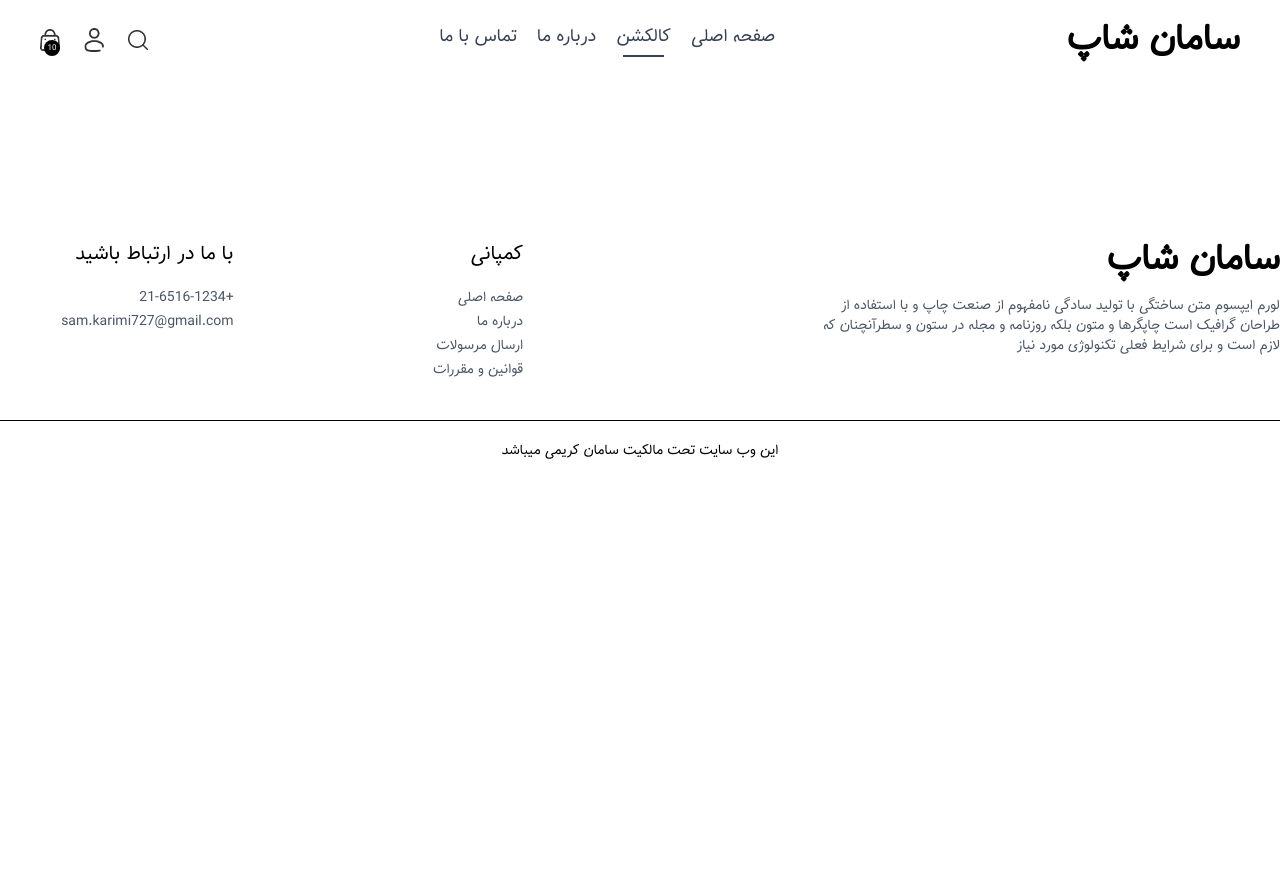
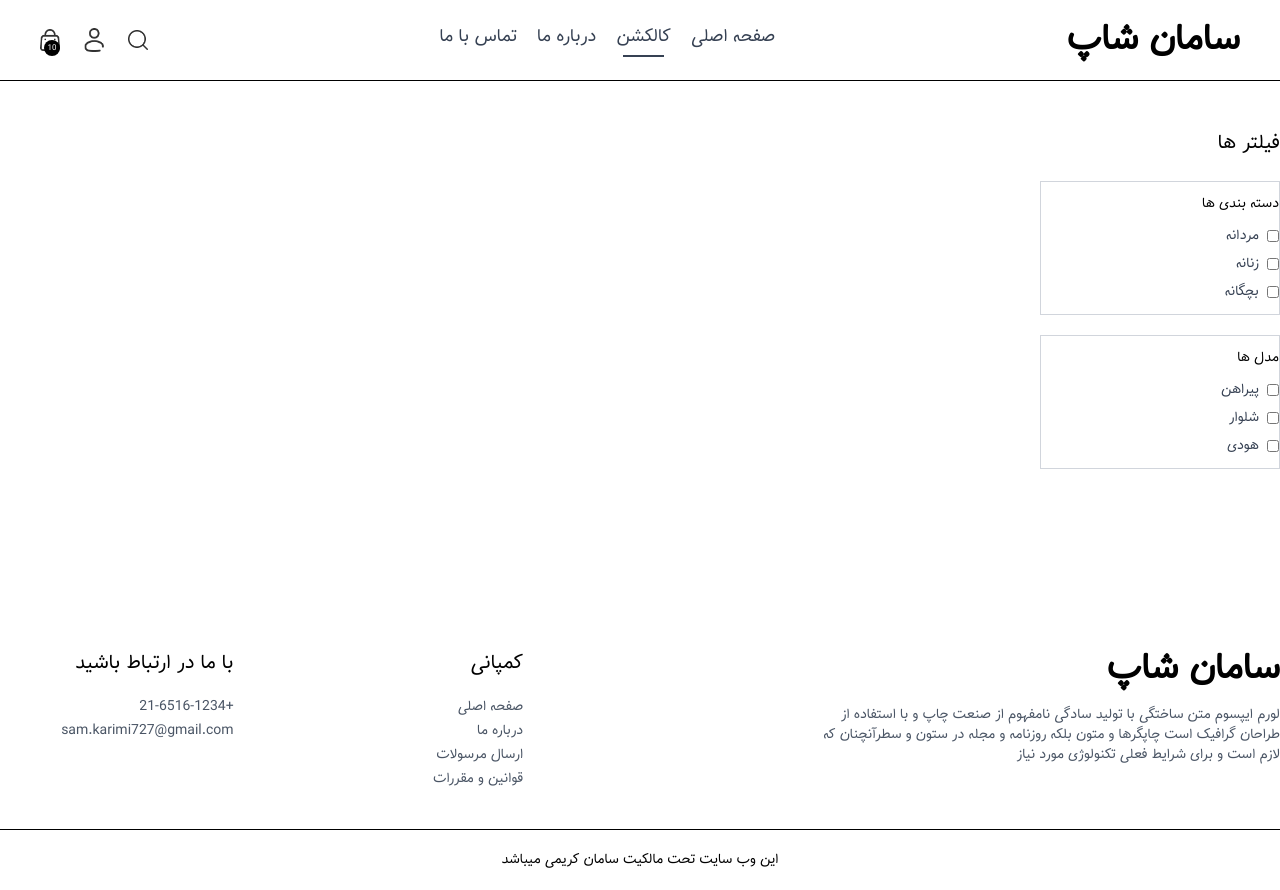
Before and after one commit to sani1426/next-project, a Next.js app: page /collection in a window 1280 px wide. Before the commit the page ends 800 px from the top, so only its background shows below. Built offline with nearby package versions, Linux system fonts and the light colour scheme.

Commit message:
update 1 file and create 1 file

```diff
--- a/app/(main)/collection/page.jsx
+++ b/app/(main)/collection/page.jsx
@@ -1,8 +1,9 @@
+import Filters from "../../../components/collection/Filters";
 
 const Collection = () => {
         return (
-                <div>
-
+                <div className="flex flex-col sm:flex-row gap-1 sm:gap-10 pt-10 border-t">
+                        <Filters />
                 </div>
          );
 }
--- /dev/null
+++ b/components/collection/Filters.jsx
@@ -0,0 +1,47 @@
+"use client"
+
+import Image from "next/image";
+import { useState } from "react";
+import { assets } from "../../assets/assets";
+
+const Filters = () => {
+        const [show , setShow] = useState(false)
+        return (
+                <div className="min-w-60">
+                <p onClick={()=> setShow(!show)} className="my-2 text-xl flex items-center cursor-pointer gap-2">فیلتر ها</p>
+                <Image src={assets.dropdown_icon} alt="dropdown-icon" className={`h-3 sm:hidden ${show ? "rotate-90 " : ""}`} />
+                <div className={`border border-gray-300 pl-5 py-3 mt-6 ${show ? "" : "hidden"} sm:block`}>
+                        <p className="mb-3 text-sm font-medium">دسته بندی ها</p>
+                        <div className="flex flex-col gap-2 text-sm font-light text-gray-700">
+                                <p className="flex gap-2">
+                                        <input className="w-3" type="checkbox" value={"مردانه"} /> مردانه
+                                </p>
+                                <p className="flex gap-2">
+                                        <input className="w-3" type="checkbox" value={"زنانه"} /> زنانه
+                                </p>
+                                <p className="flex gap-2">
+                                        <input className="w-3" type="checkbox" value={"بچگانه"} /> بچگانه
+                                </p>
+                        </div>
+                </div>
+                        {/* subcategories */}
+                        <div className={`border border-gray-300 pl-5 py-3 my-5 ${show ? "" : "hidden"} sm:block`}>
+                        <p className="mb-3 text-sm font-medium">مدل ها</p>
+                        <div className="flex flex-col gap-2 text-sm font-light text-gray-700">
+                                <p className="flex gap-2">
+                                        <input className="w-3" type="checkbox" value={"پیراهن"} />پیراهن
+                                </p>
+                                <p className="flex gap-2">
+                                        <input className="w-3" type="checkbox" value={"شلوار"} />شلوار
+                                </p>
+                                <p className="flex gap-2">
+                                        <input className="w-3" type="checkbox" value={"هودی"} />هودی
+                                </p>
+                        </div>
+                </div>
+
+        </div>
+         );
+}
+
+export default Filters;
```
